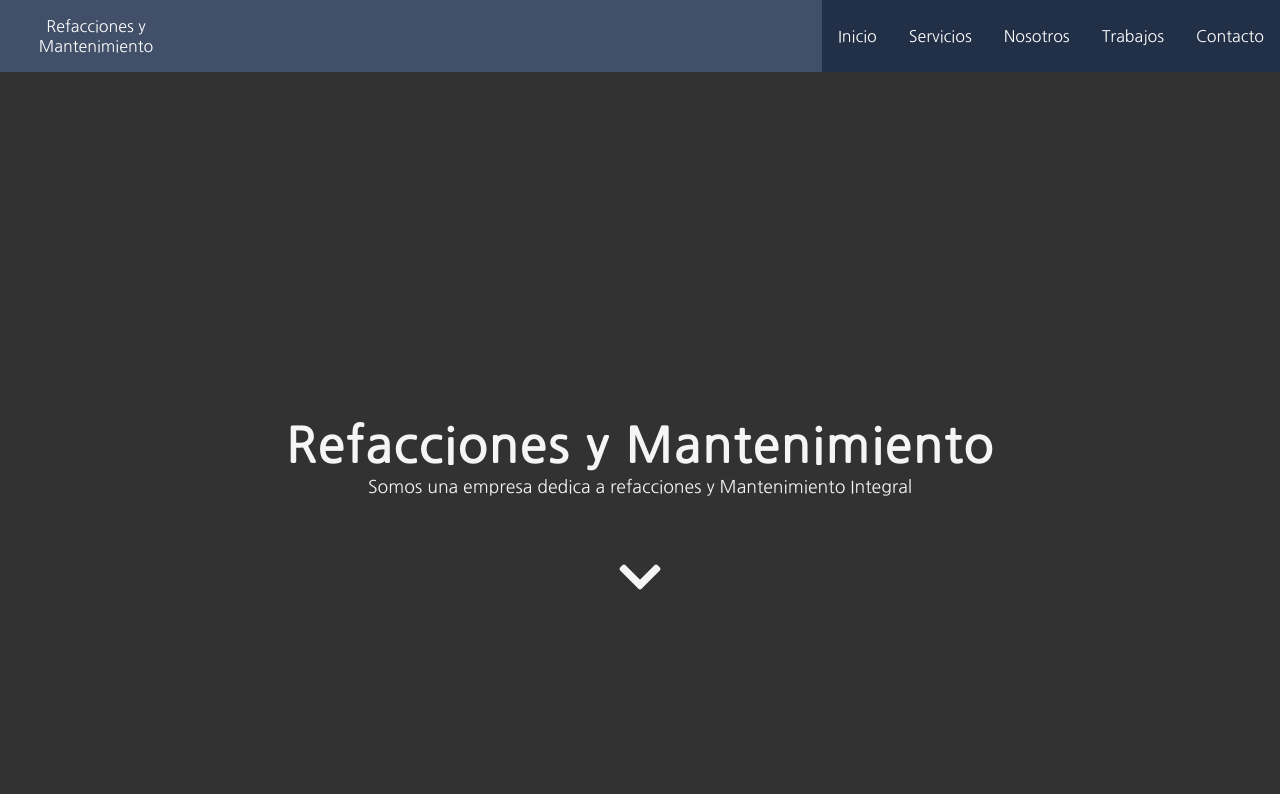
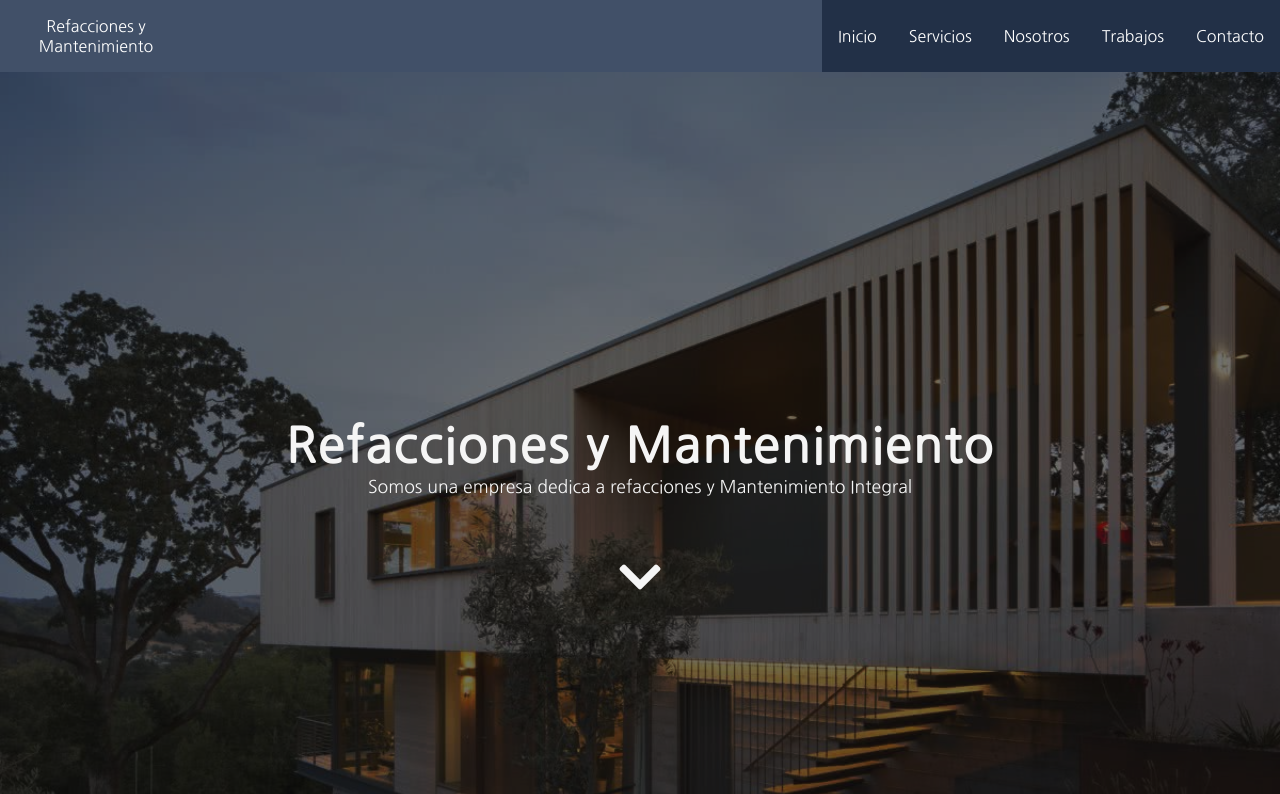
Before and after one commit to juanma-hinojosa/Construccion, a plain HTML site: page index.html in a window 1280 px wide. Shown: the top 794 px of the page. Drawn offline with Linux system fonts and the light colour scheme; the site is published under a folder, as on GitHub Pages, so addresses that start at the root find nothing.

Commit message:
Update home.css

```diff
--- a/styles/home.css
+++ b/styles/home.css
@@ -1,5 +1,5 @@
 .home {
-    background-image: url(/images/03_guetzli-29.jpg);
+    background-image: url(../images/03_guetzli-29.jpg);
     background-color: rgb(50, 50, 50);
     background-blend-mode: soft-light;
     background-attachment: fixed;
```
